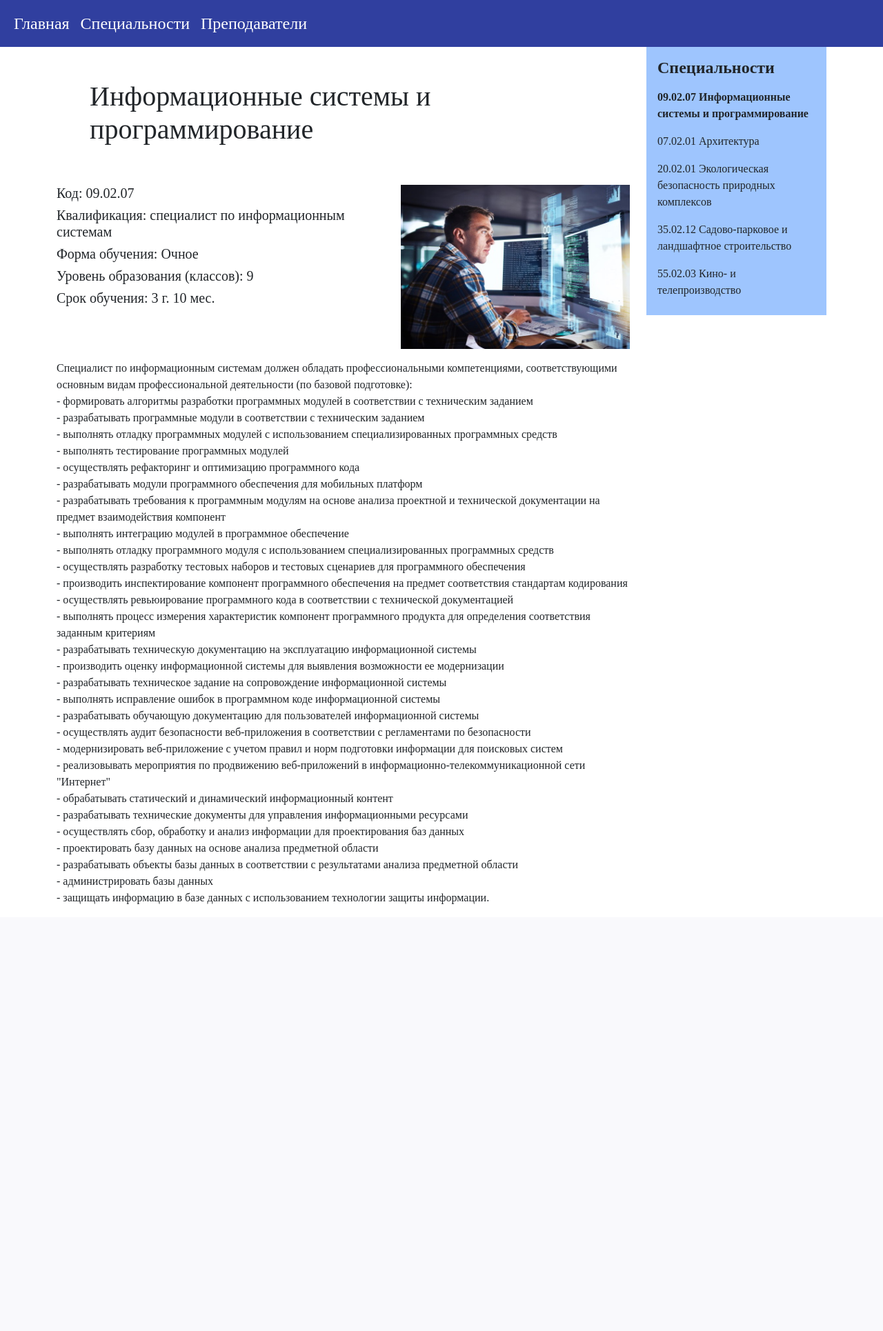
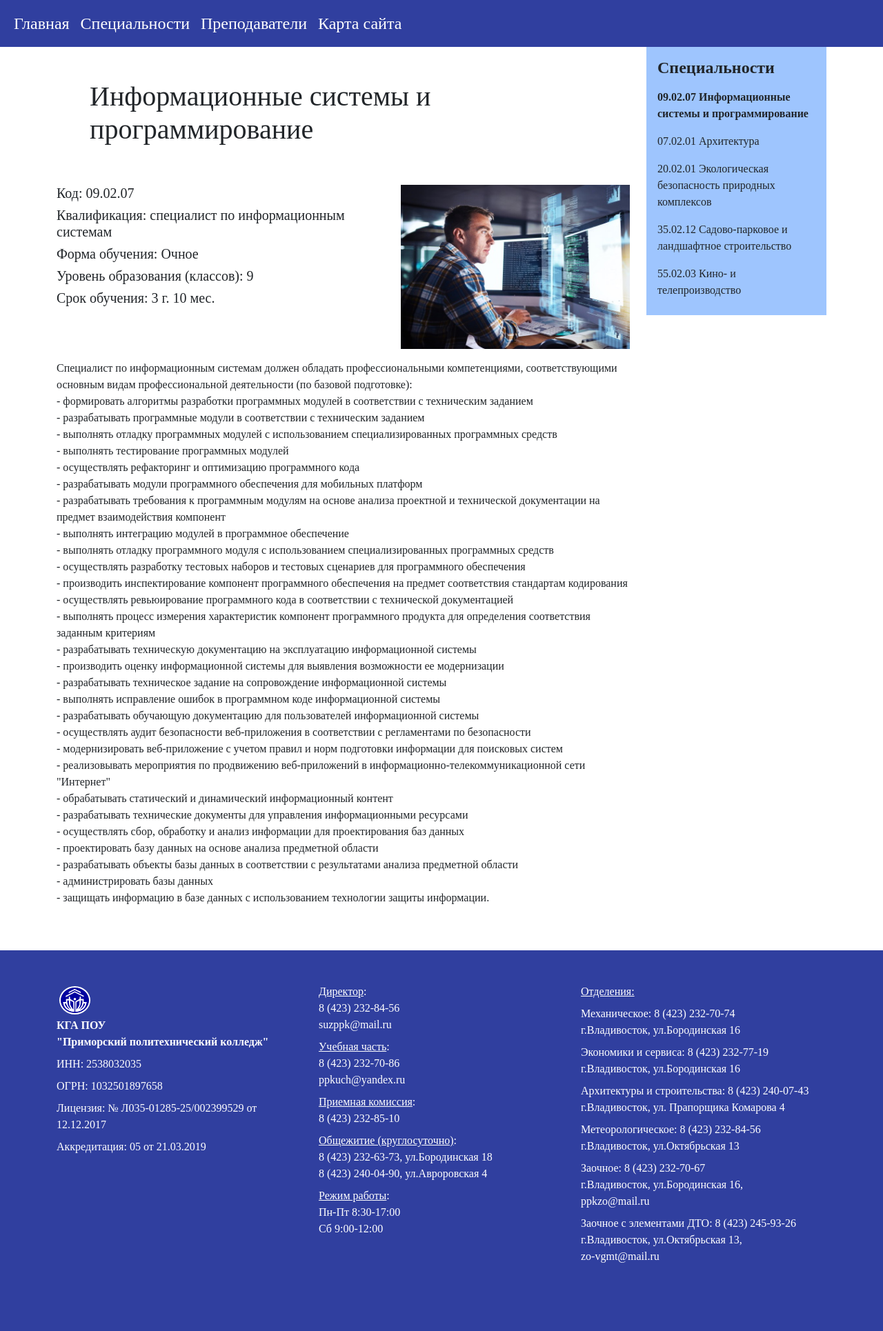
Before and after one commit to Bronzobor0d/PPKSiteDjango, a Django app: page /speciality/1 in a window 1280 px wide. Shown: the whole page at 69% size. Before the commit the page ends 1311 px from the top, so only its background shows below. Run offline with Django 5.2, Linux system fonts and the light colour scheme; data comes from the database, SQL or seed files in the repository; some web fonts are replaced.

Commit message:
Добавлен footer с контактами.

```diff
--- a/ppk_site/main/static/main/css/ppk_style.css
+++ b/ppk_site/main/static/main/css/ppk_style.css
@@ -1,7 +1,8 @@
 .bg-main-ppk {
-    background-color: #303f9f
+    background-color: #012D92;
 }
 
 .bg-secondary-ppk {
-    background-color: #9ec5fe
+    background-color: #9ec5fe;
+    color: black;
 }
--- a/ppk_site/main/static/main/css/style.css
+++ b/ppk_site/main/static/main/css/style.css
@@ -11,5 +11,5 @@
 }
 
 body {
-    font-family: ukAntique
+    font-family: Times New Roman;
 }
--- a/ppk_site/main/templates/main/layout.html
+++ b/ppk_site/main/templates/main/layout.html
@@ -34,14 +34,101 @@
                     <a class="nav-link text-white fs-4 {% if request.resolver_match.url_name == 'teachers' %}fw-bold{% endif %}"
                        href="{% url 'teachers' %}">Преподаватели</a>
                 </li>
+                <li class="nav-item">
+                    <a class="nav-link text-white fs-4 {% if request.resolver_match.url_name == 'sitemap' %}fw-bold{% endif %}"
+                       href="{% url 'sitemap' %}">Карта сайта</a>
+                </li>
             </ul>
         </div>
     </div>
 </nav>
-<div class="container">
+<div class="container pb-5">
 
     {% block content %}{% endblock %}
 </div>
+
+<footer class="bg-main-ppk footer py-5">
+    <div class="container">
+        <div class="row">
+            <div class="col-sm-4 text-white pb-5">
+                <img src="/media/static_images/Logo.png" class="m-1"
+                     style="border: 2px solid #ffffff; border-radius: 50%; border-width: 2px;" width="45" height="41"
+                     alt="...">
+                <div><strong>КГА ПОУ</strong></div>
+                <div class="mb-2"><strong>"Приморский политехнический колледж"</strong></div>
+                <div class="mb-2">ИНН: 2538032035</div>
+                <div class="mb-2">ОГРН: 1032501897658</div>
+                <div class="mb-2">Лицензия: № Л035-01285-25/002399529 от 12.12.2017</div>
+                <div>Аккредитация: 05 от 21.03.2019</div>
+            </div>
+            <div class="col-sm-4 text-white pb-5">
+                <div>
+                    <span style="text-decoration: underline;">Директор</span>:
+                </div>
+                <div>8 (423) 232-84-56</div>
+                <div>
+                    <a href="mailto:suzppk@mail.ru" class="text-white nav-link">suzppk@mail.ru</a>
+                </div>
+                <div class="mt-2">
+                <span style="text-decoration: underline;"
+                      data-mce-style="text-decoration: underline;">Учебная часть</span>:
+                </div>
+                <div>8 (423) 232-70-86</div>
+                <div>
+                    <a href="mailto:ppkuch@yandex.ru" class="text-white nav-link">ppkuch@yandex.ru</a>
+                </div>
+                <div class="mt-2">
+                    <span style="text-decoration: underline;">Приемная комиссия</span>:
+                </div>
+                <div>8 (423) 232-85-10</div>
+                <div class="mt-2">
+                    <span style="text-decoration: underline;">Общежитие (круглосуточно)</span>:
+                </div>
+                <div>8 (423) 232-63-73, ул.Бородинская 18</div>
+                <div>8 (423) 240-04-90, ул.Авроровская 4</div>
+                <div class="mt-2">
+                    <span style="text-decoration: underline;">Режим работы</span>:
+                </div>
+                <div>Пн-Пт 8:30-17:00</div>
+                <div>Сб 9:00-12:00</div>
+
+            </div>
+            <div class="col-sm-4 text-white pb-5">
+                <div style="text-decoration: underline;" data-mce-style="text-decoration: underline;">Отделения:</div>
+                <div class="mt-2">
+                    <div>Механическое: 8 (423) 232-70-74</div>
+                    <div>г.Владивосток, ул.Бородинская 16</div>
+                </div>
+                <div class="mt-2">
+                    <div>Экономики и сервиса: 8 (423) 232-77-19</div>
+                    <div>г.Владивосток, ул.Бородинская 16</div>
+                </div>
+                <div class="mt-2">
+                    <div>Архитектуры и строительства: 8 (423) 240-07-43</div>
+                    <div>г.Владивосток, ул. Прапорщика Комарова 4</div>
+                </div>
+                <div class="mt-2">
+                    <div>Метеорологическое: 8 (423) 232-84-56</div>
+                    <div>г.Владивосток, ул.Октябрьская 13</div>
+                </div>
+                <div class="mt-2">
+                    <div>Заочное: 8 (423) 232-70-67</div>
+                    <div>г.Владивосток, ул.Бородинская 16, <a href="mailto:ppkzo@mail.ru"
+                                                              class="nav-link">ppkzo@mail.ru</a></div>
+                </div>
+                <div class="mt-2">
+                    <div>Заочное с элементами ДТО: 8 (423) 245-93-26</div>
+                    <div>г.Владивосток, ул.Октябрьская 13, <a href="mailto:zo-vgmt@mail.ru"
+                                                              class="nav-link">zo-vgmt@mail.ru </a>
+                    </div>
+                </div>
+
+            </div>
+        </div>
+
+    </div>
+
+</footer>
 
 <script src="https://cdn.jsdelivr.net/npm/bootstrap@5.3.0/dist/js/bootstrap.bundle.min.js"
         integrity="sha384-geWF76RCwLtnZ8qwWowPQNguL3RmwHVBC9FhGdlKrxdiJJigb/j/68SIy3Te4Bkz"
--- a/ppk_site/main/templates/main/specialties.html
+++ b/ppk_site/main/templates/main/specialties.html
@@ -5,7 +5,7 @@
 {% endblock %}
 
 {% block content %}
-<div class="row justify-content-center p-3">
+<div class="row justify-content-center pt-4">
     <div class="col-md-auto">
         <h1>Специальности</h1>
     </div>
--- a/ppk_site/main/urls.py
+++ b/ppk_site/main/urls.py
@@ -8,7 +8,7 @@
 
 from django.views.static import serve
 
-sitemaps = {'specialty': SpecialtySitemap, 'teacher': TeacherSitemap,}
+sitemaps = {'specialty': SpecialtySitemap, 'teacher': TeacherSitemap}
 
 urlpatterns = [
     re_path(r'^media/(?P<path>.*)$', serve, {'document_root': settings.MEDIA_ROOT}),
@@ -19,6 +19,7 @@
     path('speciality/<int:pk>', views.SpecialtyDetailView.as_view(), name='specialty-detail'),
     path('teachers', views.teachers, name='teachers'),
     path('teacher/<int:pk>', views.TeacherDetailView.as_view(), name='teacher-detail'),
+    path('sitemap', views.sitemap, name='sitemap'),
 
     path('sitemap.xml', sitemap, {'sitemaps': sitemaps},
          name='django.contrib.sitemaps.views.sitemap')
--- a/ppk_site/main/views.py
+++ b/ppk_site/main/views.py
@@ -13,13 +13,22 @@
     teachers = Teacher.objects.all()[:3]
     return render(request, 'main/index.html', {'title': 'Главная страница', 'specialities': specialities, 'teachers': teachers})
 
+
 def specialities(request):
     specialities = Specialty.objects.all()
     return render(request, 'main/specialties.html', {'title': 'Специальности', 'specialities': specialities})
 
+
 def teachers(request):
     teachers = Teacher.objects.all()
     return render(request, 'main/teachers.html', {'title': 'Преподаватели', 'teachers': teachers})
+
+
+def sitemap(request):
+    teachers = Teacher.objects.all()
+    specialities = Specialty.objects.all()
+    return render(request, 'main/sitemap.html', {'title': 'Карта сайта', 'specialities': specialities, 'teachers': teachers})
+
 
 class SpecialtyDetailView(DetailView):
     model = Specialty
```
Also changed, not shown: ppk_site/main/templates/main/sitemap.html (added, +49 -0 lines), ppk_site/static/images/Logo.ico (deleted).
